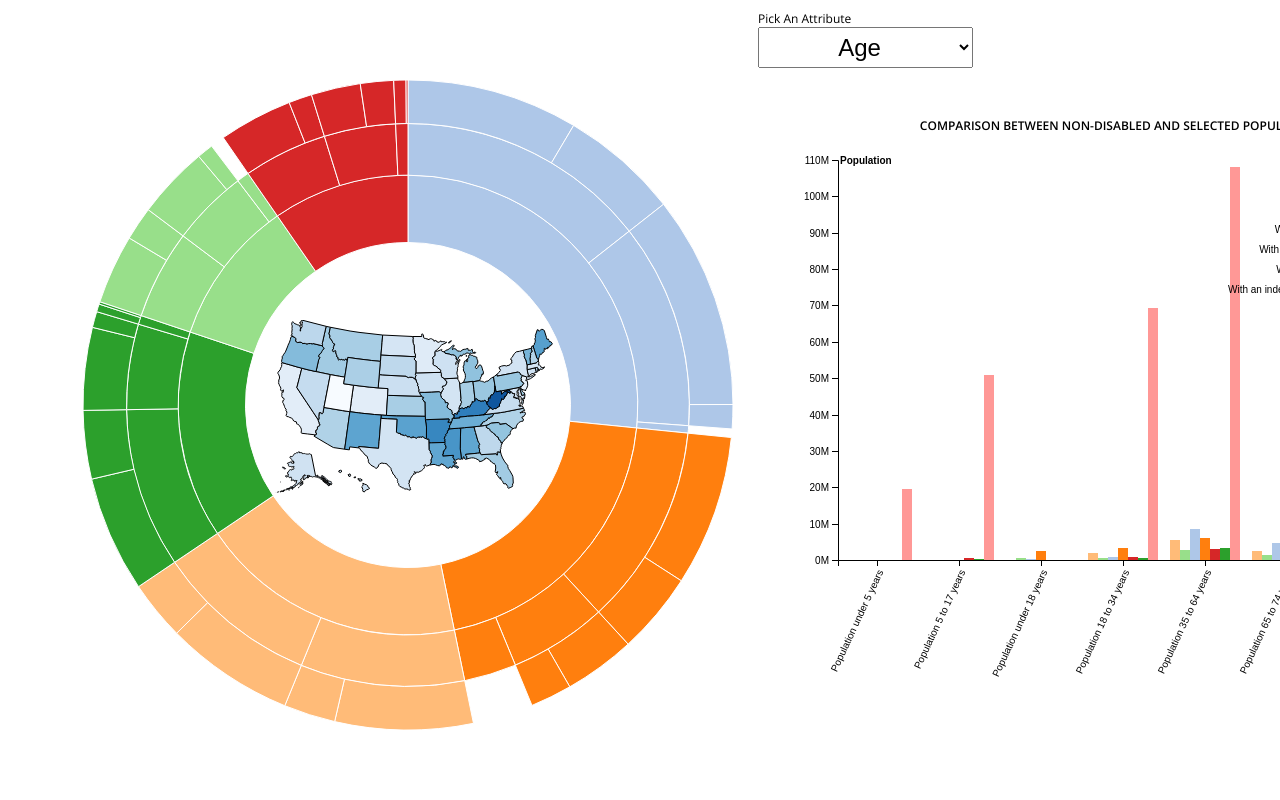
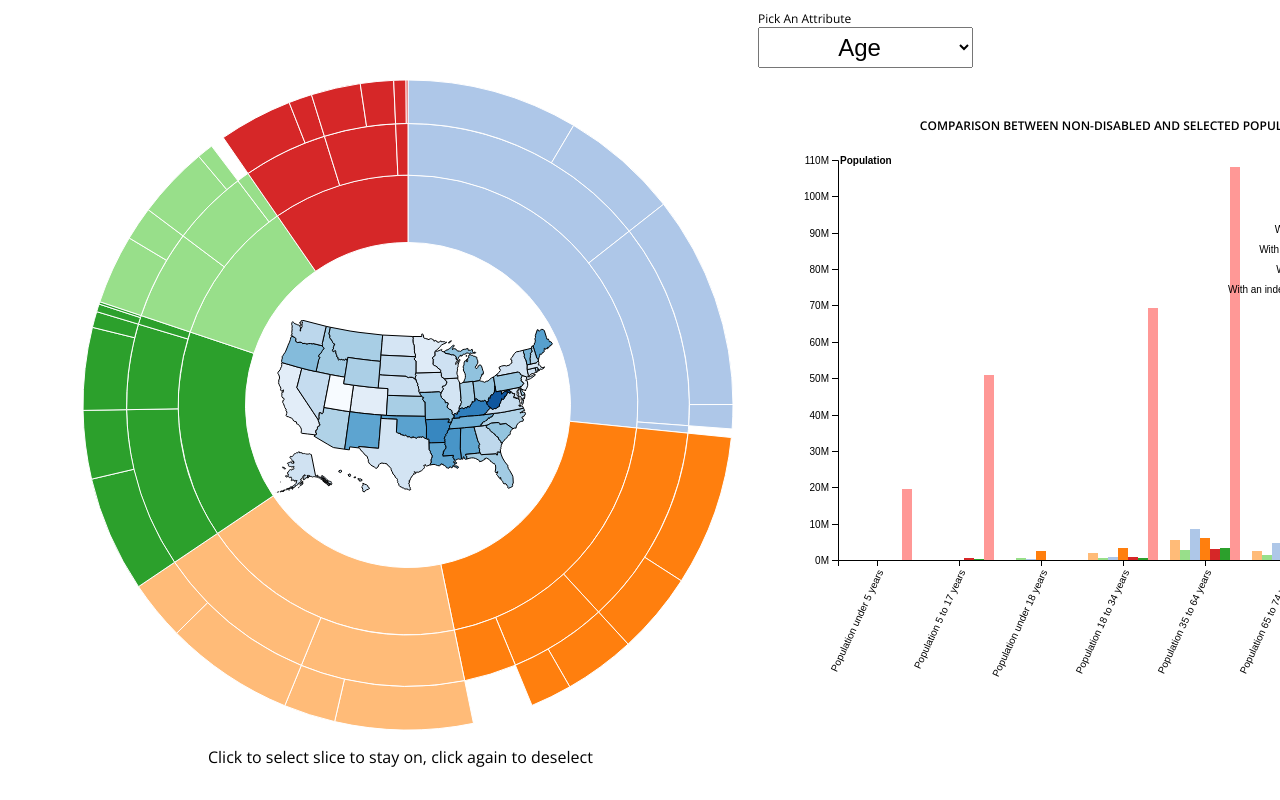
Before and after one commit to Glin39/InfoViz2020Fall, a plain HTML site: page index.html in a window 1280 px wide. Shown: the top 800 px of the page. Drawn offline with nearby package versions, Linux system fonts and the light colour scheme.

Commit message:
Fix unable to select after switching viz attribute

```diff
--- a/index.html
+++ b/index.html
@@ -13,6 +13,9 @@
       <div id="sequence"></div>
       <div id="chart" >
         <div id="map"></div>
+      </div>
+      <div id="tip">
+        <p>Click to select slice to stay on, click again to deselect</p>
       </div>
     </div>
     <div id="sidebar">
--- a/sequences.css
+++ b/sequences.css
@@ -82,16 +82,20 @@ body {
   margin-left: 267px;
 }
 
+#tip {
+  position: absolute;
+  text-align: center;
+  top:730px;
+  margin-left: 200px;
+  font-size: medium;
+}
+
+
 select {
   font-size: 24px;
   padding: 5px;
   text-align-last: center;
 }
-/*Jim's Setup*/
-/* On mouse hover, lighten state color */
-/*path:hover {
-  fill-opacity: .8;
-}*/
 
 div.tooltip {
     position: absolute;
--- a/sequences.js
+++ b/sequences.js
@@ -8,16 +8,6 @@ var b = {
   w: 215, h: 30, s: 3, t: 10
 };
 var last_piece;
-
-// Mapping of step names to colors.
-// var colors = {
-//   "home": "#5687d1",
-//   "product": "#7b615c",
-//   "search": "#de783b",
-//   "account": "#6ab975",
-//   "other": "#a173d1",
-//   "end": "#bbbbbb"
-// };
 
 var color = d3.scaleOrdinal(d3.schemeCategory20);
 //var color = d3.scaleOrdinal(d3.schemeCategory10);
@@ -138,18 +128,21 @@ d3.selectAll(".attributeSelect").on("change", function(d,i) {
   if (this.value == "age") {
       mapAttribute = 'age'
       totalSize = 0;
+      clickedArray = []
       updateMapAttribute(mapAttribute);
       updateVisualization(json);
       updateBarChart(barData);
   } else if (this.value == "employment"){
       mapAttribute = 'employment'
       totalSize = 0;
+      clickedArray = []
       updateMapAttribute(mapAttribute);
       updateVisualization(json2);
       updateBarChart(barData2);
   } else if (this.value == "work experience"){
     mapAttribute = 'work experience'
     totalSize = 0;
+    clickedArray = []
     updateMapAttribute(mapAttribute);
     updateVisualization(json3);
     updateBarChart(barData3);
@@ -157,27 +150,7 @@ d3.selectAll(".attributeSelect").on("change", function(d,i) {
 })
 
 //// Functions ///////
-// function updateTooltip(filter) {
-//   if (filter === "age") {
-//        console.log("age")
-//         d3.csv("percent_each.csv", function(data) { //Load age data
-//           disabled = data;
-//           window.tooltip = disabled;
-//        });
-//     } else if (filter === "employment") {
-//        console.log("employment")
-//         d3.csv("employment_percent.csv", function(data) { //Load age data
-//           employment = data;
-//           window.tooltip = employment;
-//         });
-//      } else if (filter === "work experience") {
-//        console.log("work experience")
-//         d3.csv("work_experience_percent.csv", function(data) { //Load age data
-//           experience = data;
-//           window.tooltip = experience;
-//         });
-//      }
-// }
+
 function updateMapAttribute(filter) {
     if (filter === "age") {
       console.log("age")
@@ -489,7 +462,8 @@ function updateVisualization(json) {
         return color(sequenceArray.length >= 1 ? sequenceArray[0].data.name : null);
       })
       .style("opacity", 1)
-      .on("mouseover", mouseover);
+      .on("mouseover", mouseover)
+      .on("click", mouseclick)
 
   // Add the mouseleave handler to the bounding circle.
   d3.select("#container").on("mouseleave", mouseleave);
@@ -913,11 +887,4 @@ function mousehover(d) {
     centered = null;
     $(".tooltip").css('opacity', 0);
   }
-  // map.selectAll("path")
-  //     .classed("active", centered && function(d) { return d === centered; });
-
-  // map.transition()
-  //     .duration(750)
-  //     .attr("transform", "translate(" + width/2 + "," + height / 2 + ")scale(" + k + ")translate(" + -x + "," + -y + ")")
-  //     .style("stroke-width", 1.5 / k + "px");
 }
```
